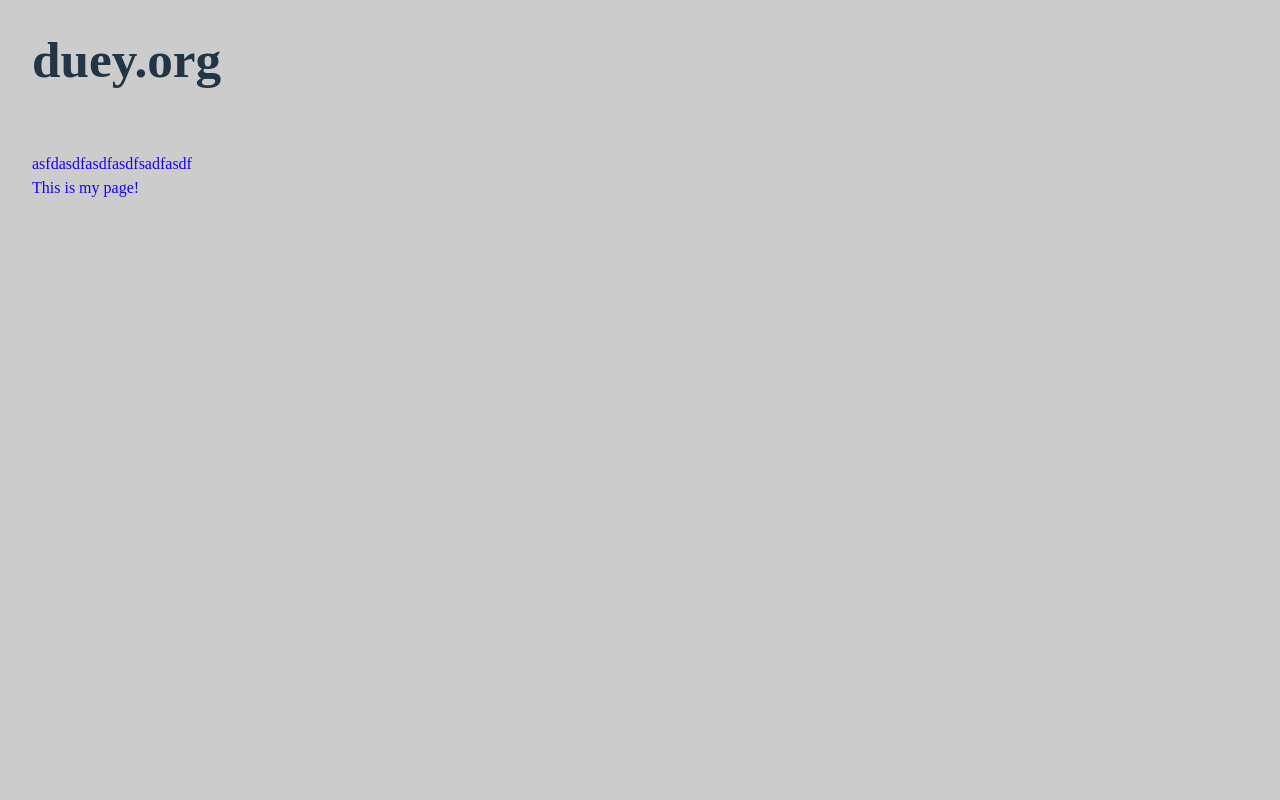
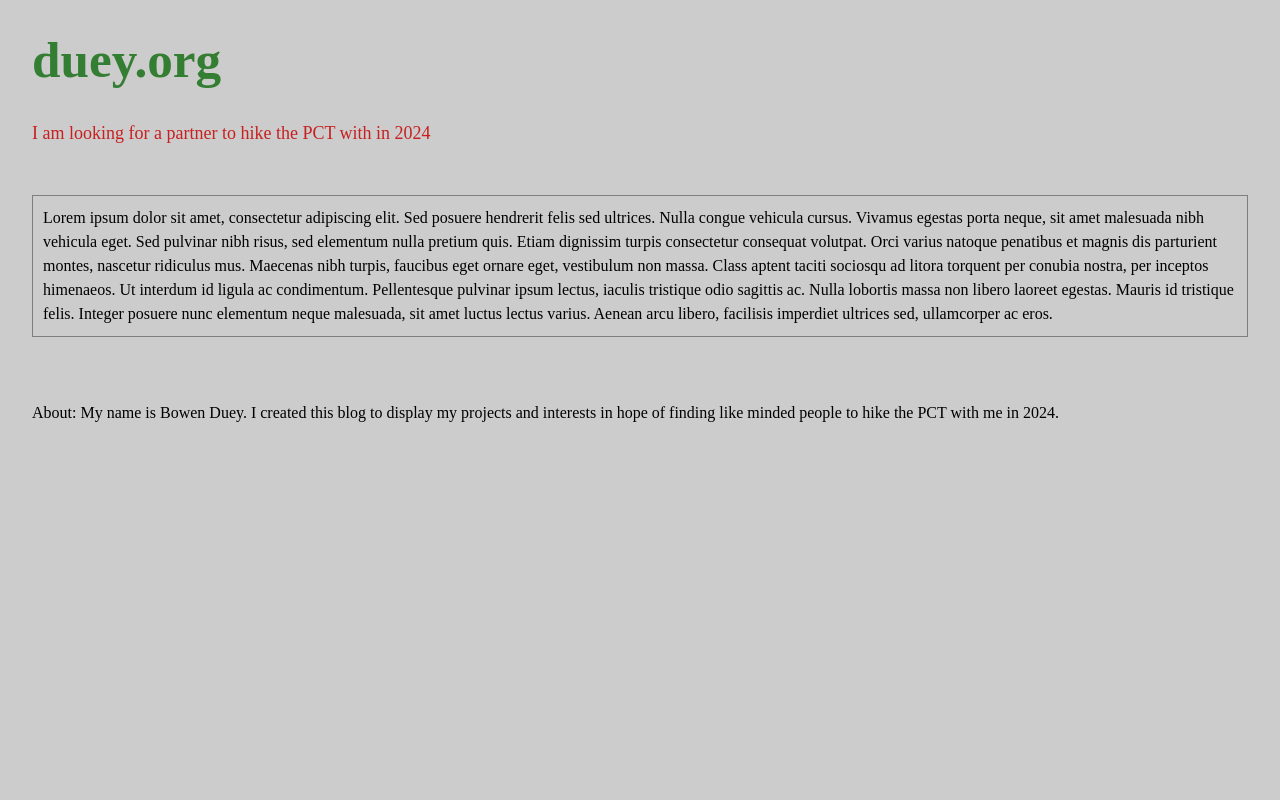
Before and after one commit to mduey/bowenBlog, a Vue app: page / in a window 1280 px wide. Shown: the top 800 px of the page. Built offline with nearby package versions, Linux system fonts and the light colour scheme.

Commit message:
February 1st

```diff
--- a/src/components/HelloWorld.vue
+++ b/src/components/HelloWorld.vue
@@ -12,7 +12,7 @@ function test(){
 }
 </script>
 
-<template>
+<!-- <template>
   <h1>{{ msg }}</h1>
 
   <div class="card">
@@ -38,7 +38,7 @@ function test(){
     in your IDE for a better DX
   </p>
   <p class="read-the-docs">Click on the Vite and Vue logos to learn more</p>
-</template>
+</template> -->
 
 <style scoped>
 .read-the-docs {
--- a/src/components/HomePage.vue
+++ b/src/components/HomePage.vue
@@ -11,17 +11,43 @@ function test() {
 </script>
 
 <template>
-  <h1 style="margin-bottom: 4rem">duey.org</h1>
+  <div>
+  <h1 style="margin-bottom: 2rem">duey.org</h1>
 
-  <div class="post">asfdasdfasdfasdfsadfasdf</div>
+  <div class="post" style="font-size: large;font-weight: 300;color:rgb(198, 32, 32) ;">
+    I am looking for a partner to hike the PCT with in 2024
+  </div>
+
+  <div class="boxed">Lorem ipsum dolor sit amet, consectetur adipiscing elit. Sed posuere hendrerit felis sed ultrices. Nulla congue vehicula cursus. Vivamus egestas porta neque, sit amet malesuada nibh vehicula eget. Sed pulvinar nibh risus, sed elementum nulla pretium quis. Etiam dignissim turpis consectetur consequat volutpat. Orci varius natoque penatibus et magnis dis parturient montes, nascetur ridiculus mus. Maecenas nibh turpis, faucibus eget ornare eget, vestibulum non massa. Class aptent taciti sociosqu ad litora torquent per conubia nostra, per inceptos himenaeos. Ut interdum id ligula ac condimentum. Pellentesque pulvinar ipsum lectus, iaculis tristique odio sagittis ac. Nulla lobortis massa non libero laoreet egestas. Mauris id tristique felis. Integer posuere nunc elementum neque malesuada, sit amet luctus lectus varius. Aenean arcu libero, facilisis imperdiet ultrices sed, ullamcorper ac eros.</div>
 
   <div class="post">
-    This is my page!
+    About: My name is Bowen Duey. I created this blog to display my projects and interests  in hope of finding like minded people to hike the PCT with me in 2024.
   </div>
+</div>
+
+<footer class="post" style="margin-top: 30rem">
+  &copy; <span id="currentYear"></span> duey.org. All rights reserved.
+</footer>
 </template>
+
+
+
+
 
 <style scoped>
 .post {
-  color: rgb(21, 0, 255);
+  color: rgb(0, 0, 0);
+  margin-bottom: 3rem;
 }
 </style>
+
+<style scoped>
+.boxed {
+  color: rgb(0, 0, 0);
+  margin-bottom: 4rem;
+  box-sizing: border-box;
+  padding: 10px;
+  border: 1px solid rgb(126, 126, 130);
+
+}
+</style>
--- a/src/style.css
+++ b/src/style.css
@@ -2,10 +2,10 @@
   font-family: "Times New Roman", Times, serif, system-ui, Avenir, Helvetica,
     Arial, sans-serif;
   line-height: 1.5;
-  font-weight: 400;
+  font-weight: 500;
 
   color-scheme: light dark;
-  color: rgba(255, 255, 255, 0.87);
+  color: rgba(27, 114, 28, 0.87);
   background-color: #e6e6e6;
 
   font-synthesis: none;
@@ -16,7 +16,7 @@
 
 a {
   font-weight: 500;
-  color: #646cff;
+  color: #000000;
   text-decoration: inherit;
 }
 a:hover {
@@ -38,13 +38,14 @@ h1 {
 }
 
 
-button:hover {
-  border-color: #646cff;
+/* button:hover {
+  border-color: #000000;
 }
 button:focus,
 button:focus-visible {
   outline: 4px auto -webkit-focus-ring-color;
-}
+} */
+
 
 .card {
   padding: 2em;
@@ -57,15 +58,15 @@ button:focus-visible {
   /* text-align: center; */
 }
 
-@media (prefers-color-scheme: light) {
+/* @media (prefers-color-scheme: light) {
   :root {
     color: #213547;
     background-color: #ffffff;
   }
   a:hover {
-    color: #747bff;
+    color: #000000;
   }
   button {
     background-color: #f9f9f9;
   }
-}
+} */
```
